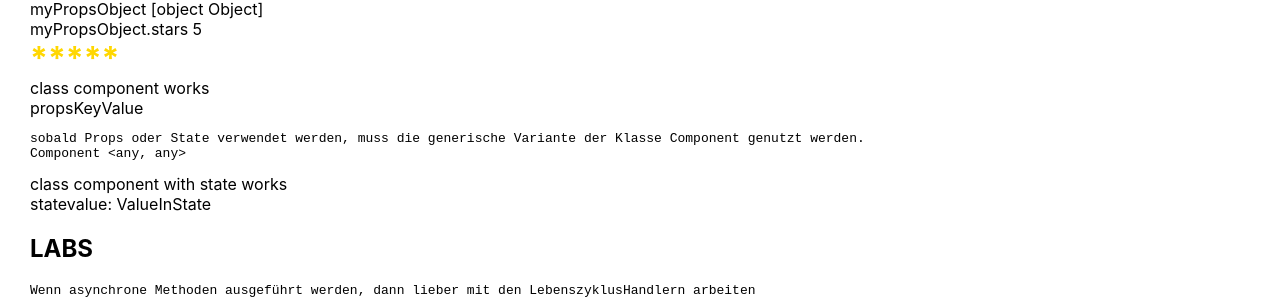
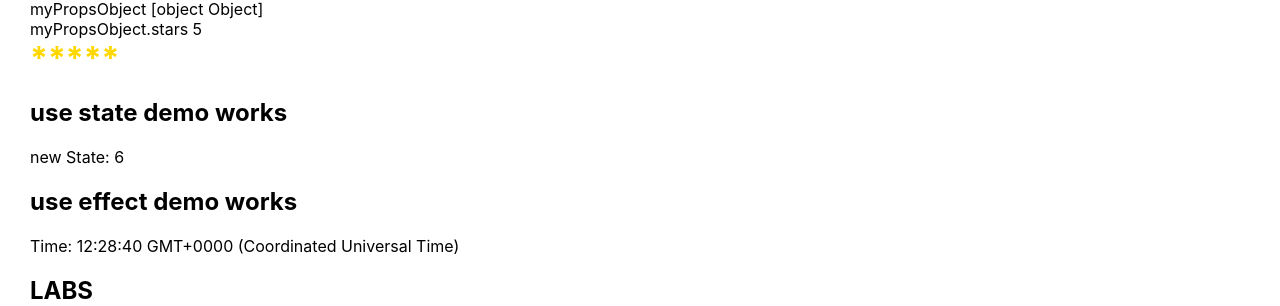
Before and after one commit to ppedvAG/2021-01-07-React-VC, a React (Create React App) app in the folder trainer/cra-ts/: page / in a window 1280 px wide. Shown: the part 241-547 px from the top of the page. Built offline with nearby package versions, Linux system fonts and the light colour scheme; no server answers.

Commit message:
m80 done

```diff
--- a/trainer/cra-ts/public/index.html
+++ b/trainer/cra-ts/public/index.html
@@ -29,6 +29,7 @@
   <body>
     <noscript>You need to enable JavaScript to run this app.</noscript>
     <div id="root"></div>
+    <div id="useEffectDiv"></div>
     <!--
       This HTML file is a template.
       If you open it directly in the browser, you will see an empty page.
--- a/trainer/cra-ts/src/index.tsx
+++ b/trainer/cra-ts/src/index.tsx
@@ -18,8 +18,12 @@ import reportWebVitals from './reportWebVitals';
 
 // m60-class-component
 import { MyClassComponent, MyClassComponentWithProps, MyClassComponentWithState } from './m60-class-component/classcomponents';
+
 // LABS
 import { TodosComponentAsFunction, TodosAsClass, TodosTable } from './todos-module/todos';
+
+// m80-hooks
+import { UseEffectDemo, UseStateDemo } from './m80-hooks/hooks';
 
 ReactDOM.render(
   <React.StrictMode>
@@ -55,17 +59,35 @@ ReactDOM.render(
     <Rating stars={5}/>
 
     {/* m60-class-component */}
-    <MyClassComponent />
+    {/* <MyClassComponent />
     <MyClassComponentWithProps propsKey='propsKeyValue'/>
-    <MyClassComponentWithState />
+    <MyClassComponentWithState /> */}
+
+    {/* m80-hooks */}
+    <UseStateDemo />
+    <UseEffectDemo />
 
     <h2>LABS</h2>
     <TodosComponentAsFunction />
     <TodosAsClass />
     <TodosTable />
+
   </React.StrictMode>,
   document.getElementById('root')
 );
+
+let useEffectDiv = document.getElementById('useEffectDiv')
+ReactDOM.render(<React.StrictMode>
+      <UseEffectDemo />
+</React.StrictMode>, useEffectDiv)
+
+function unmount() {
+
+  ReactDOM.unmountComponentAtNode(useEffectDiv as Element)
+}
+
+setTimeout(unmount, 2000)
+// todo #2
 
 // If you want to start measuring performance in your app, pass a function
 // to log results (for example: reportWebVitals(console.log))
--- /dev/null
+++ b/trainer/cra-ts/src/m80-hooks/hooks.tsx
@@ -0,0 +1,82 @@
+import { useEffect, useState } from "react";
+
+export function UseStateDemo() {
+    // Destructuring by arrays
+    const myArray = ['stringVariable', function (etwas: string) {
+        return etwas
+    }]
+    const [varForString, varForFunction] = myArray
+    console.log('varForString: ', varForString);
+    console.log('varForFunction("einString"): ', (varForFunction as Function)('einString'))
+
+    // const [state, setstate] = useState(initialState)
+    const [myState, setMyState] = useState(4)
+
+    // syntax:
+    // useEffect(() => {
+    //     effect
+    //     return () => {
+    //         cleanup
+    //     }
+    // }, [input])
+
+    // input: If present, effect will only activate if the values in the list change
+
+    useEffect(() => {
+        // setstate(newState)
+        setMyState(6);
+    }, [])
+    // }, [myState]) // pre: verursacht ein zusätzliches Rerendering
+
+    // setMyState(6);
+    // pre: verwendet man die Methode hier, wird die Komponente zu oft rerendert.
+
+    return (
+        <>
+            <h2>use state demo works</h2>
+            <div>new State: {myState}</div>
+        </>
+    )
+
+}
+
+export function UseEffectDemo() {
+    // idee: eine tickende Uhr
+
+    // in state
+    // date variable
+
+    // after Mounting
+    // setInterval: prozessId
+
+    // before Unmounting
+    // clearInterval(prozessId)
+
+    const [currentTime, setTime] = useState(new Date());
+    // const [currentInterval, setMyInterval] = useState(new NodeJS.Timeout)
+    const [currentInterval, setMyInterval] = useState(0)
+
+    const tick = () => {
+        setTime(new Date())
+    }
+
+    useEffect(() => {
+        setMyInterval(setInterval(tick, 1000) as any) // any um zu zwingen, Timeout ins number zu speichern
+        return (() => {
+            clearInterval(currentInterval)
+            console.log('interval gecleart');
+        }
+        )
+        // }, [currentTime]) // mit diesem Argument wird clearing jede Sekunde ausgeführt
+    }, []) // React Hook useEffect has a missing dependency: 'currentInterval'. Either include it or remove the dependency array  react-hooks/exhaustive-deps
+    // }, [currentInterval]) // Maximum update depth exceeded. This can happen when a component calls setState inside useEffect, but useEffect either doesn't have a dependency array, or one of the dependencies changes on every render.
+
+
+    return (
+        <>
+            <h2>use effect demo works</h2>
+            <div>Time: {currentTime.toTimeString()}</div>
+        </>
+    )
+
+}
```
Also changed, not shown: 2 other files (tests, documents, lock files or other folders).
